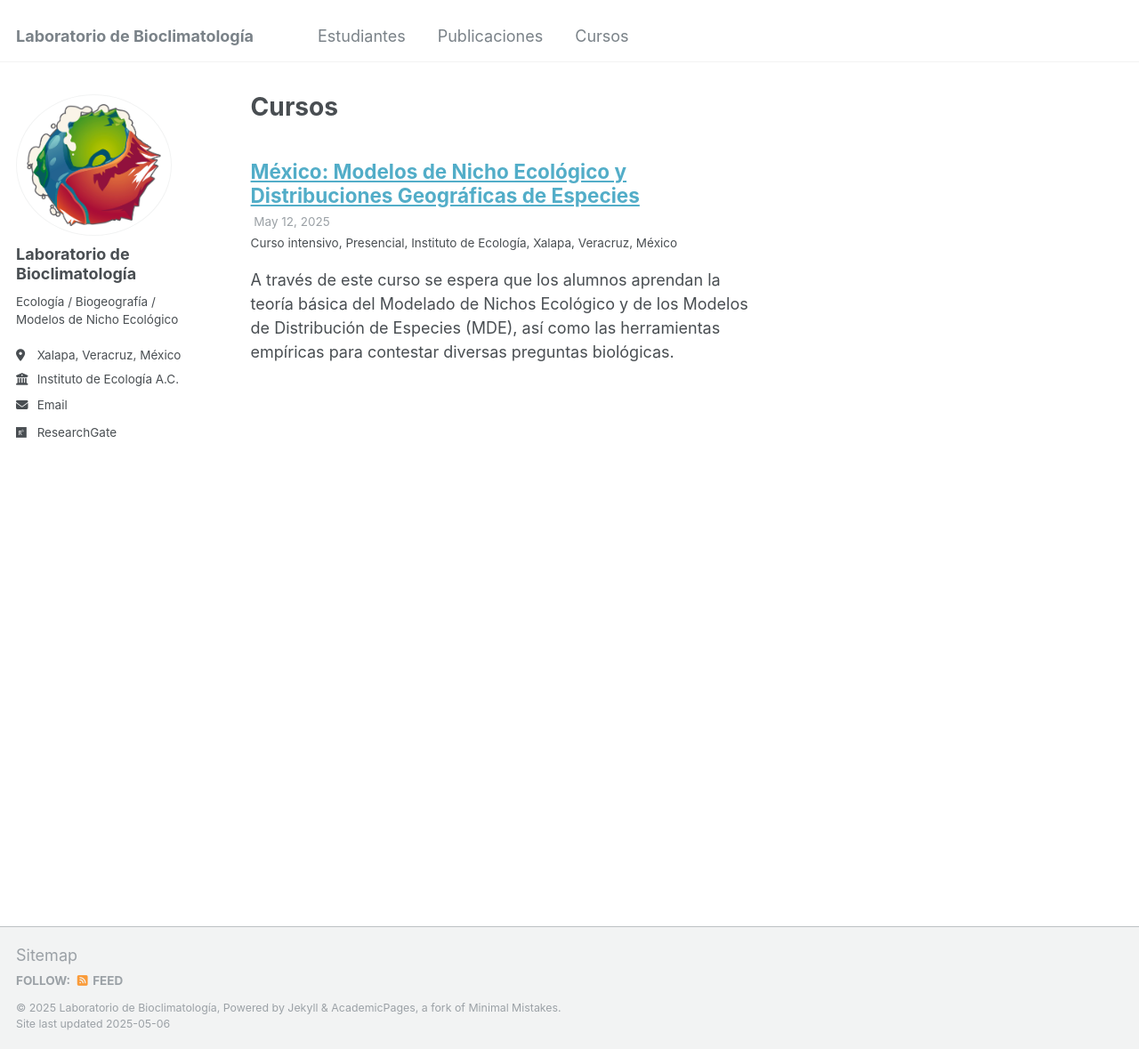
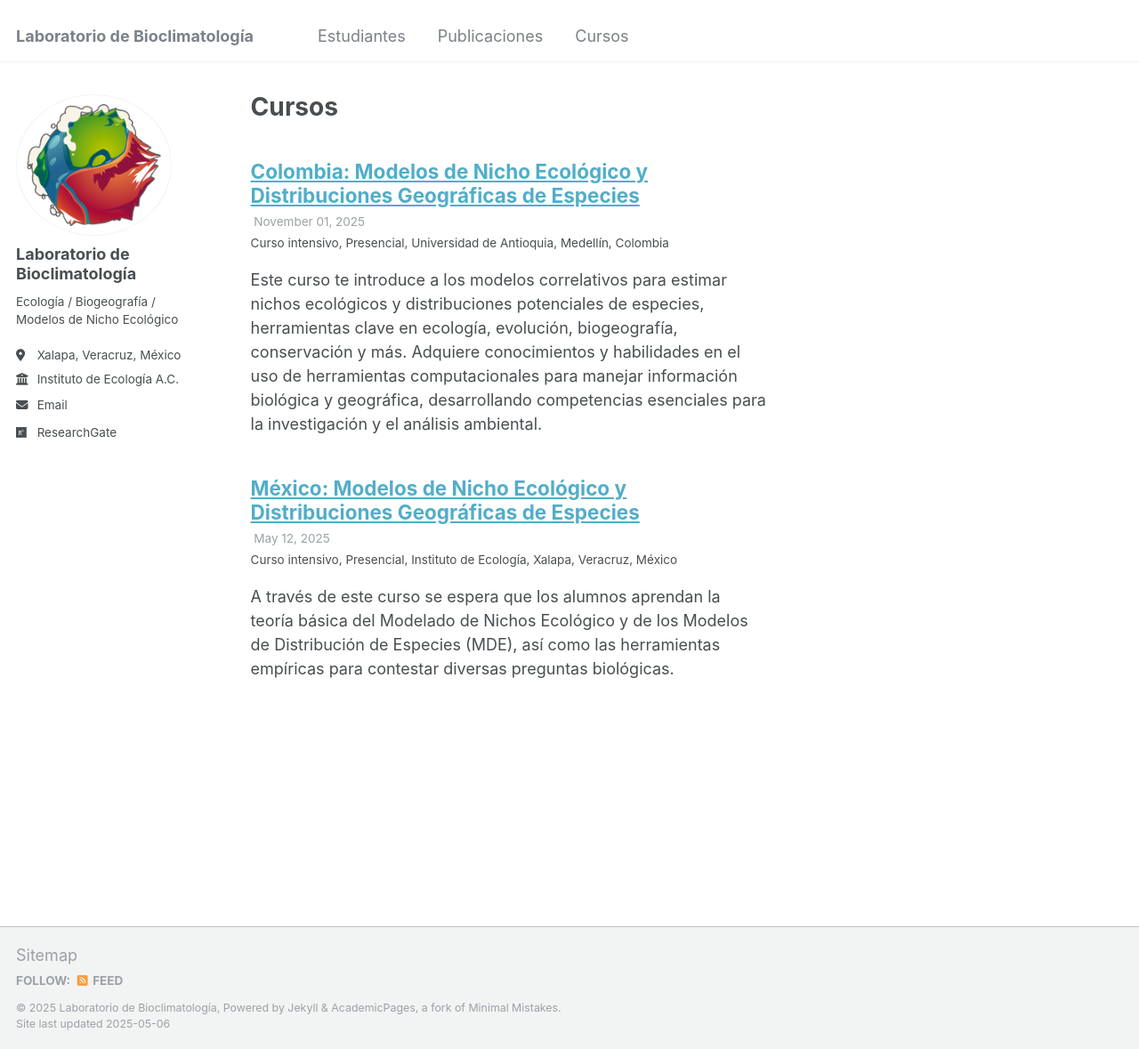
Before and after one commit to Labbioclim/bioclimat, a Jekyll site: the page built from _pages/talks.html, in a window 1280 px wide and 1179 px high. Shown: the whole window at 89% size. Built offline with Jekyll 4.4.1, drawn with Linux system fonts in a browser that asks for light colours; a file with an impossible date is left out.

Commit message:
Update nicho_medellin.md

```diff
--- a/_talks/nicho_medellin.md
+++ b/_talks/nicho_medellin.md
@@ -4,7 +4,7 @@ collection: talks
 type: "Curso intensivo"
 permalink: /talks/nicho_medellin
 venue: " Presencial"
-date: segundo semestre 2025
+date: 2025-11-01
 location: "Universidad de Antioquia, Medellín, Colombia"
 ---
 
```
